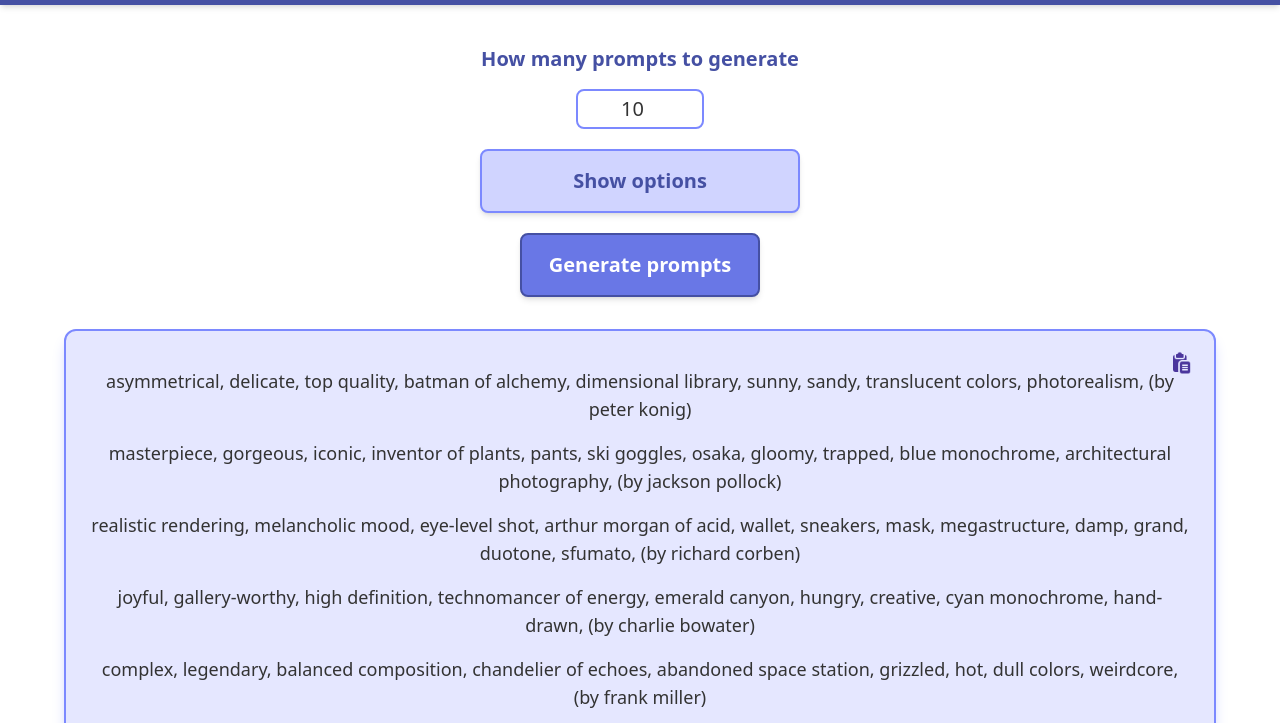
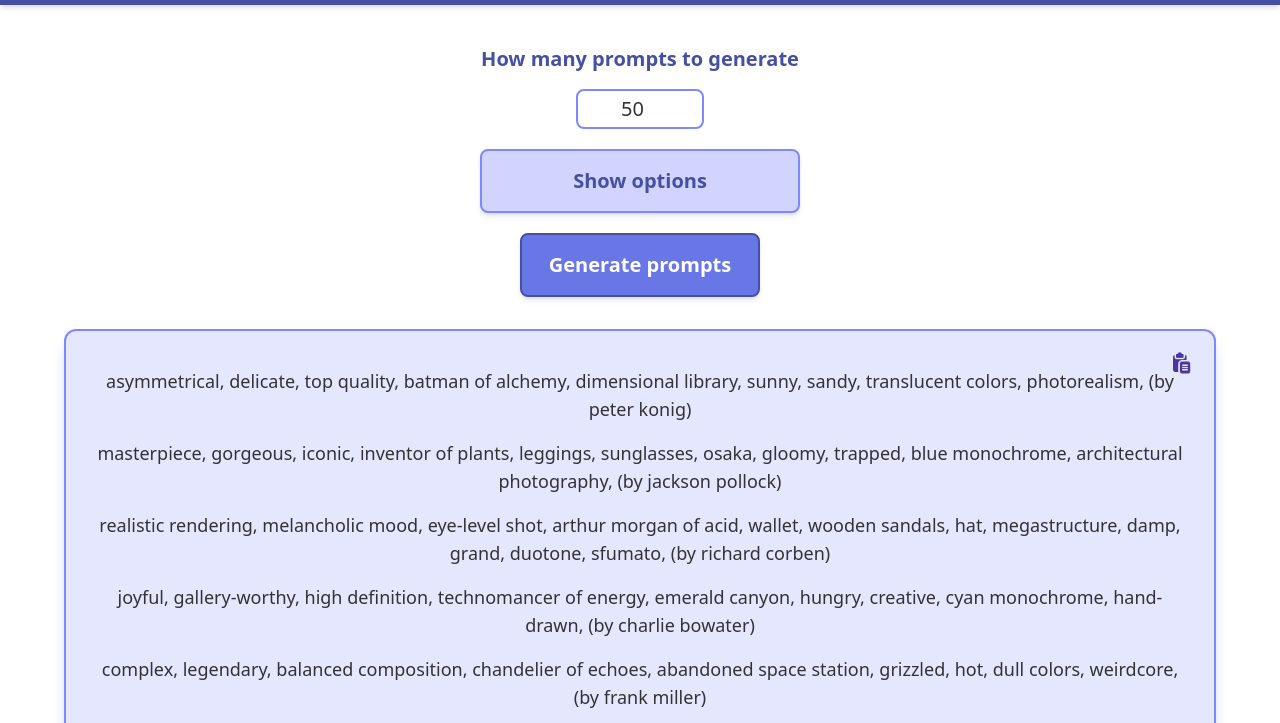
Before and after one commit to kevinmulier/prompt-generator-stable-diffusion, a website with bundled scripts: page public/index.html in a window 1280 px wide. Shown: the part 77-800 px from the top of the page. Built offline with nearby package versions, Linux system fonts and the light colour scheme.

Commit message:
feat: update clothing options

```diff
--- a/public/index.html
+++ b/public/index.html
@@ -136,7 +136,7 @@
             type="number"
             id="promptsNumberInput"
             name="promptsNumberInput"
-            value="10"
+            value="50"
             title="How many prompts you want to generate"
             class="w-24 px-2 py-1 mb-5 text-center border-2 border-solid rounded-lg md:w-32 border-fublu-500 focus:ring-2 focus:ring-fublu-500 focus:border-fublu-500 transition-all duration-150"
           />
--- a/public/js/data.js
+++ b/public/js/data.js
@@ -1,16 +1,81 @@
-export const clothing_outfits = ["Armor", "Heavy Armor", "Kimono", "Suit", "Trench Coat", "Uniform"];
+export const clothing_outfits = [
+  "Armor",
+  "Battle Robe",
+  "Bodysuit",
+  "Casualwear",
+  "Combat Suit",
+  "Dress",
+  "Explorer Gear",
+  "Formal Attire",
+  "Futuristic Suit",
+  "Gala Dress",
+  "Ghillie Suit",
+  "Hazmat Suit",
+  "Heavy Armor",
+  "Hooded Robe",
+  "Jumpsuit",
+  "Kimono",
+  "Lab Coat",
+  "Magician's Attire",
+  "Mechanic Overalls",
+  "Military Uniform",
+  "Monk Robes",
+  "Ninja Outfit",
+  "Pirate Garb",
+  "Prison Uniform",
+  "Raincoat",
+  "Ranger Gear",
+  "Samurai Armor",
+  "School Uniform",
+  "Scout Uniform",
+  "Space Suit",
+  "Stealth Suit",
+  "Suit",
+  "Swimsuit",
+  "Tactical Gear",
+  "Trench Coat",
+  "Uniform",
+  "Winter Gear",
+  "Witch Outfit",
+];
 
 export const clothing_headwear = [
+  "Antique Helmet",
+  "Antlers",
+  "Archer's Hood",
   "Astronaut Helmet",
+  "Bandana",
+  "Battle Mask",
+  "Beanie",
   "Beret",
+  "Bicorn",
+  "Bonnet",
+  "Bucket Hat",
   "Crown",
+  "Deerstalker",
   "Diving Helmet",
+  "Dragon Helm",
+  "Earmuffs",
   "Fedora",
+  "Flower Crown",
+  "Gas Mask",
   "Hat",
+  "Headband",
   "Helmet",
+  "Horns",
+  "Jester Hat",
+  "Knight Helm",
+  "Laurel Wreath",
   "Mask",
+  "Mithril Helm",
+  "Plumed Hat",
+  "Ranger Hood",
+  "Samurai Kabuto",
+  "Santa Hat",
+  "Sombrero",
   "Sun Hat",
   "Tiara",
+  "Top Hat",
   "Turban",
   "Veil",
   "Visor",
@@ -18,28 +83,119 @@ export const clothing_headwear = [
   "Wizard Hat",
 ];
 
-export const clothing_tops = ["Breastplate", "Cardigan", "Cloak", "Jacket", "Leather Jacket", "Shirt", "Sweater", "Vest"];
-
-export const clothing_bottoms = ["Jeans", "Kilt", "Pants", "Skirt"];
-
-export const clothing_footwear = ["Boots", "High Heels", "Sandal", "Shoes", "Sneakers"];
+export const clothing_tops = [
+  "Armor Plating",
+  "Blazer",
+  "Blouse",
+  "Breastplate",
+  "Bulletproof Vest",
+  "Cardigan",
+  "Chainmail Shirt",
+  "Cloak",
+  "Corset",
+  "Crop Top",
+  "Doublet",
+  "Hoodie",
+  "Jacket",
+  "Kimono Top",
+  "Leather Jacket",
+  "Linen Shirt",
+  "Mage Robe",
+  "Parka",
+  "Poncho",
+  "Robe",
+  "Ruffled Shirt",
+  "Shirt",
+  "Silk Tunic",
+  "Sweater",
+  "Tabard",
+  "Tank Top",
+  "Tunic",
+  "Turtleneck",
+  "Vest",
+  "Windbreaker",
+];
+
+export const clothing_bottoms = [
+  "Battle Skirt",
+  "Bell Bottoms",
+  "Board Shorts",
+  "Capris",
+  "Chaps",
+  "Culottes",
+  "Dress Pants",
+  "Gaiters",
+  "Hakama",
+  "Jeans",
+  "Joggers",
+  "Kilt",
+  "Leggings",
+  "Leather Pants",
+  "Overalls",
+  "Pants",
+  "Plated Greaves",
+  "Pleated Skirt",
+  "Shorts",
+  "Skirt",
+  "Sweatpants",
+  "Tactical Pants",
+  "Tights",
+  "Trousers",
+  "Yoga Pants",
+];
+
+export const clothing_footwear = [
+  "Barefoot",
+  "Battle Boots",
+  "Boots",
+  "Clogs",
+  "Combat Boots",
+  "Dress Shoes",
+  "Flip Flops",
+  "Geta",
+  "Greaves",
+  "Heeled Boots",
+  "High Heels",
+  "Hiking Boots",
+  "Iron Boots",
+  "Loafers",
+  "Moccasins",
+  "Plated Sabatons",
+  "Roller Skates",
+  "Running Shoes",
+  "Sandal",
+  "Shoes",
+  "Slippers",
+  "Sneakers",
+  "Steel-Toed Boots",
+  "Wooden Sandals",
+];
 
 export const clothing_accessories = [
+  "Ankle Bracelet",
+  "Armlet",
   "Backpack",
   "Bag",
+  "Bangle",
   "Belt",
+  "Bracelet",
   "Brooch",
   "Cape",
   "Choker",
   "Collar",
+  "Cufflinks",
   "Earrings",
   "Eyeglasses",
   "Eyepatch",
   "Fanny Pack",
+  "Fingerless Gloves",
   "Gauntlet",
   "Glasses",
   "Glove",
   "Goggles",
+  "Hair Clip",
+  "Hairpin",
+  "Handbag",
   "Headphones",
   "Heart Locket",
   "Holster",
@@ -49,15 +205,27 @@ export const clothing_accessories = [
   "Monocle",
   "Necklace",
   "Pendant",
+  "Piercing",
+  "Pocket Watch",
+  "Pouch",
   "Purse",
   "Ring",
+  "Rope Belt",
+  "Rosary",
+  "Sash",
   "Scarf",
   "Shin Guards",
+  "Shoulder Pads",
   "Ski Goggles",
+  "Spiked Bracelet",
   "Spiked Collar",
   "Sunglasses",
+  "Suspenders",
+  "Talisman",
   "Tie",
+  "Waistcoat Chain",
   "Wallet",
+  "Wristband",
 ];
 
 export const characters = [
```
